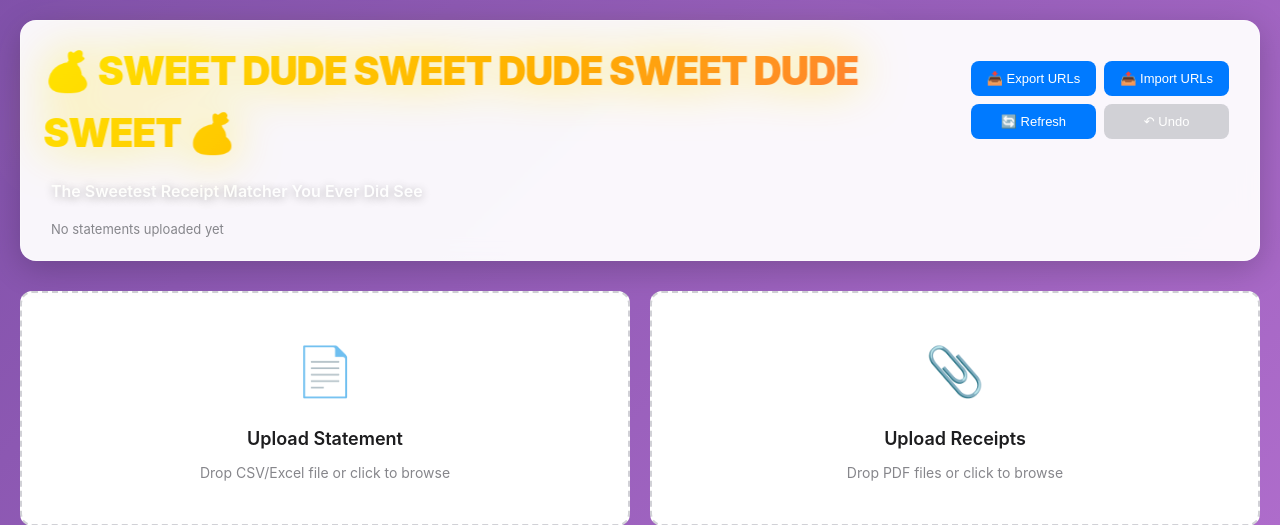
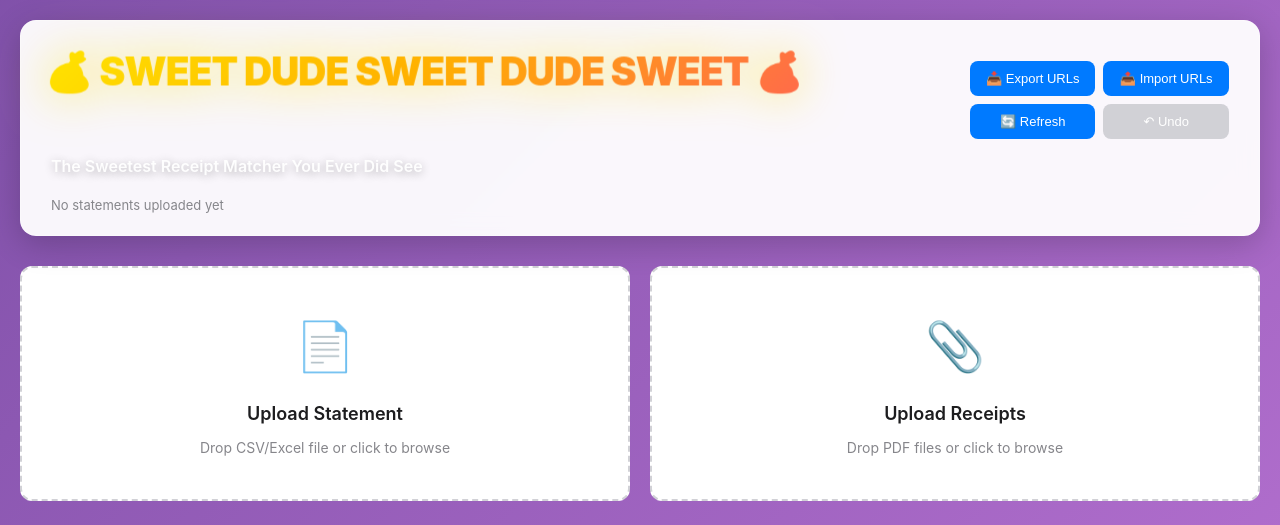
Before and after one commit to futurefabrik1-collab/ifuckinghateaccounts, a Flask app: page / in a window 1280 px wide. Shown: the top 525 px of the page. Run offline with Flask 3, Linux system fonts and the light colour scheme; data that the repository does not hold is empty.

Commit message:
Remove one SWEET DUDE from title
Updated title from:
  SWEET DUDE SWEET DUDE SWEET DUDE SWEET 💰
to:
  SWEET DUDE SWEET DUDE SWEET 💰

```diff
--- a/web/templates/index.html
+++ b/web/templates/index.html
@@ -3,7 +3,7 @@
 <head>
     <meta charset="UTF-8">
     <meta name="viewport" content="width=device-width, initial-scale=1.0">
-    <title>SWEET DUDE SWEET DUDE SWEET DUDE SWEET 💰</title>
+    <title>SWEET DUDE SWEET DUDE SWEET 💰</title>
     <style>
         * {
             margin: 0;
@@ -833,7 +833,7 @@
         <header>
             <div class="header-top">
                 <div class="header-title">
-                    <h1>💰 SWEET DUDE SWEET DUDE SWEET DUDE SWEET 💰</h1>
+                    <h1>💰 SWEET DUDE SWEET DUDE SWEET 💰</h1>
                 </div>
                 <div class="header-actions">
                     <button class="refresh-btn" onclick="exportLearnedUrls()" title="Export learned invoice URLs">📥 Export URLs</button>
```
